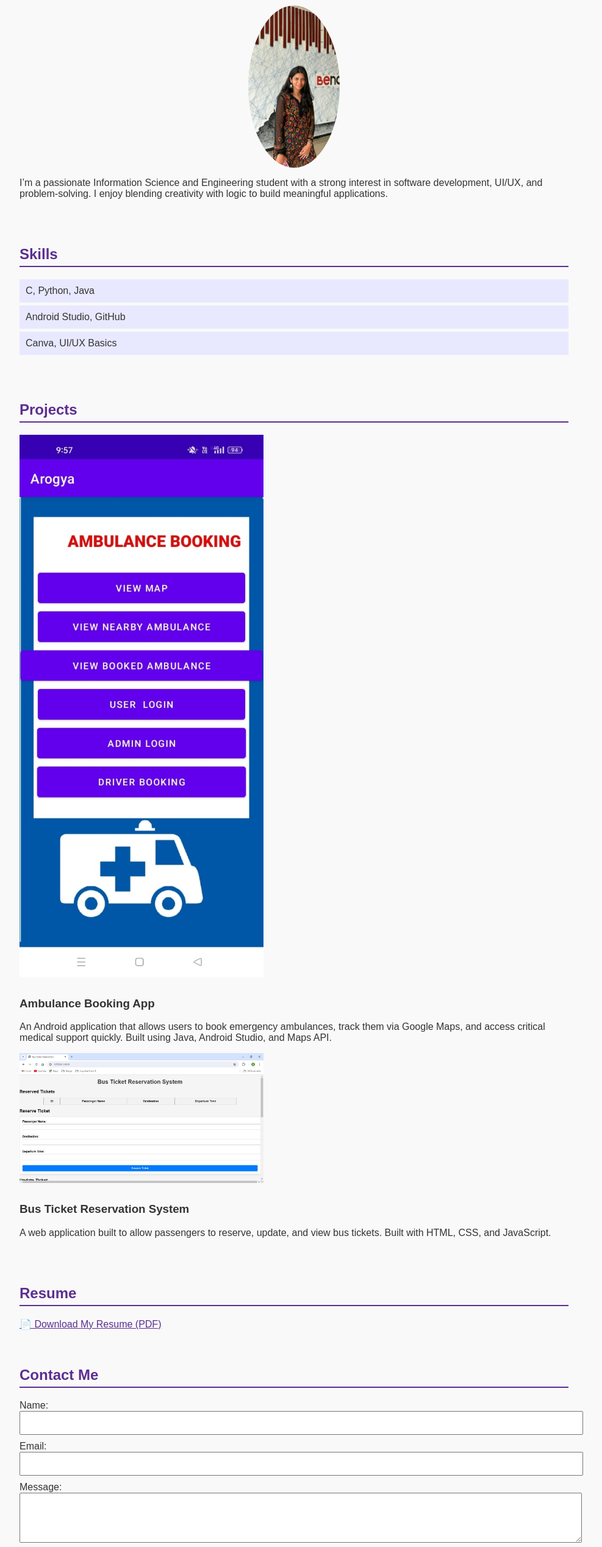
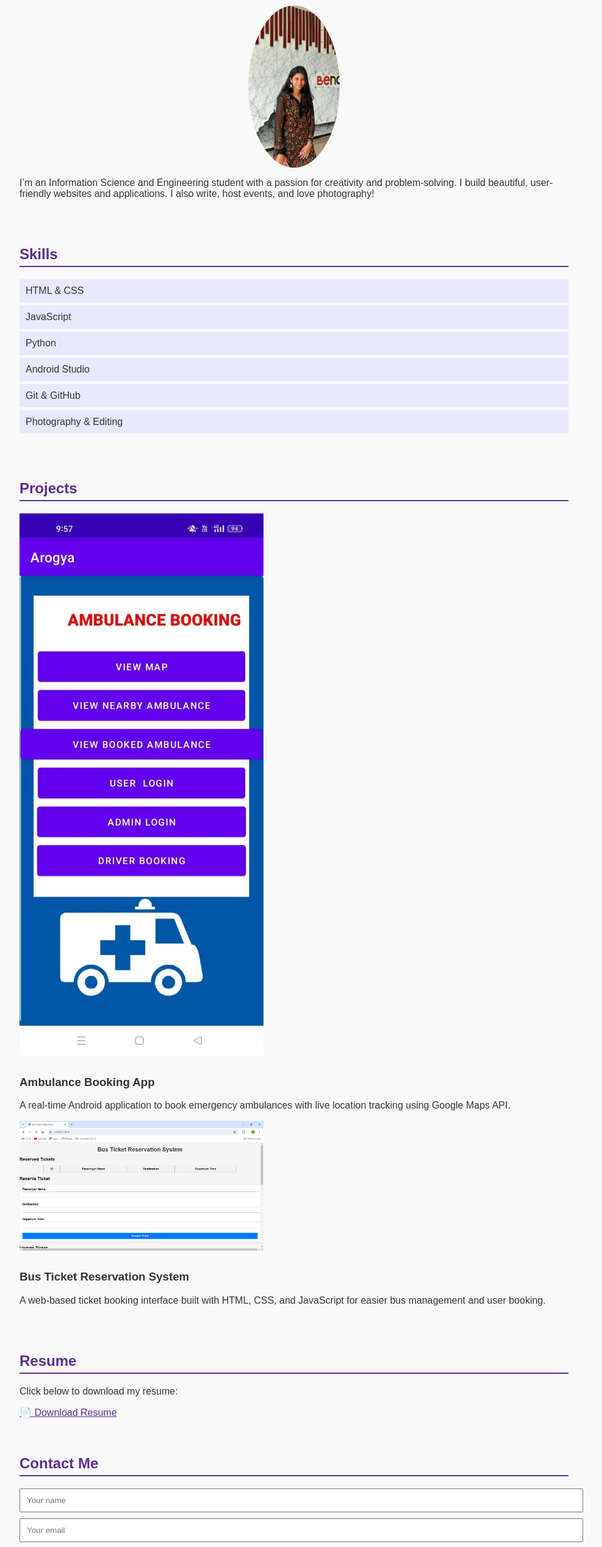
Before and after one commit to manyamahesh/codesoft-my-portfolio, a plain HTML site: page index.html in a window 1280 px wide. Shown: the part 240-2777 px from the top of the page at 61% size, without its empty margins (158-1145 px from the left). Drawn offline with Linux system fonts and the light colour scheme.

Commit message:
Update index.html

```diff
--- a/index.html
+++ b/index.html
@@ -1,4 +1,3 @@
-
 <!DOCTYPE html>
 <html lang="en">
 <head>
@@ -6,76 +5,84 @@
   <meta name="viewport" content="width=device-width, initial-scale=1.0"/>
   <title>Manya Mahesh | Portfolio</title>
   <link rel="stylesheet" href="style.css" />
+  <link href="https://fonts.googleapis.com/css2?family=Poppins:wght@300;600&display=swap" rel="stylesheet">
 </head>
 <body>
 
 <header>
+  <div class="container">
     <h1>Manya Mahesh</h1>
-    <p>Creative Developer | Tech Enthusiast | Lifelong Learner</p>
+    <p>Creative Developer | Tech Enthusiast | Writer | Event Host</p>
+  </div>
 </header>
 
-<section id="about">
+<section id="about" class="card">
   <h2>About Me</h2>
-    <img src="profile.jpg" alt="Manya Mahesh">
-    <p>I’m a passionate Information Science and Engineering student with a strong interest in software development, UI/UX, and problem-solving. I enjoy blending creativity with logic to build meaningful applications.</p>
+  <img src="profile.jpg" alt="Manya Mahesh" class="profile-pic"/>
+  <p>I’m an Information Science and Engineering student with a passion for creativity and problem-solving. I build beautiful, user-friendly websites and applications. I also write, host events, and love photography!</p>
 </section>
 
-<section id="skills">
+<section id="skills" class="card">
   <h2>Skills</h2>
-    <ul>
-        <li>C, Python, Java</li>
-        <li>Android Studio, GitHub</li>
-        <li>Canva, UI/UX Basics</li>
+  <ul class="skills-list">
+    <li>HTML & CSS</li>
+    <li>JavaScript</li>
+    <li>Python</li>
+    <li>Android Studio</li>
+    <li>Git & GitHub</li>
+    <li>Photography & Editing</li>
   </ul>
 </section>
 
-<section id="projects">
+<section id="projects" class="card">
   <h2>Projects</h2>
   <div class="project">
     <img src="project1.jpg.png" alt="Ambulance App">
+    <div>
       <h3>Ambulance Booking App</h3>
-        <p>An Android application that allows users to book emergency ambulances, track them via Google Maps, and access critical medical support quickly. Built using Java, Android Studio, and Maps API.</p>
+      <p>A real-time Android application to book emergency ambulances with live location tracking using Google Maps API.</p>
+    </div>
   </div>
   <div class="project">
     <img src="project2.jpg" alt="Bus Ticket System">
+    <div>
       <h3>Bus Ticket Reservation System</h3>
-        <p>A web application built to allow passengers to reserve, update, and view bus tickets. Built with HTML, CSS, and JavaScript.</p>
+      <p>A web-based ticket booking interface built with HTML, CSS, and JavaScript for easier bus management and user booking.</p>
+    </div>
   </div>
 </section>
 
-<section id="resume">
+<section id="resume" class="card">
   <h2>Resume</h2>
-    <a href="resume.pdf" download>📄 Download My Resume (PDF)</a>
+  <p>Click below to download my resume:</p>
+  <a class="button" href="resume.pdf" download>📄 Download Resume</a>
 </section>
 
-<section id="contact">
+<section id="contact" class="card">
   <h2>Contact Me</h2>
   <form>
-        <label for="name">Name:</label><br>
-        <input type="text" id="name" name="name" required><br>
-        <label for="email">Email:</label><br>
-        <input type="email" id="email" name="email" required><br>
-        <label for="message">Message:</label><br>
-        <textarea id="message" name="message" rows="4" required></textarea><br>
-        <button type="submit">Send</button>
+    <input type="text" name="name" placeholder="Your name" required>
+    <input type="email" name="email" placeholder="Your email" required>
+    <textarea name="message" rows="4" placeholder="Your message..." required></textarea>
+    <button type="submit">Send Message</button>
   </form>
-    <p>Email: manyamahesh1504@gmail.com<br>Phone: 7259318120</p>
+  <p class="contact-info">📧 manyamahesh1504@gmail.com | 📱 7259318120</p>
 </section>
 
-<section id="blog">
+<section id="blog" class="card">
   <h2>My Blog</h2>
   <article>
     <h3>How I Built My First Android App</h3>
-        <p>From layout design to map integration — my journey creating the ambulance booking app using Android Studio.</p>
+    <p>A peek into building a real-time ambulance booking system using Java and Android Studio.</p>
   </article>
   <article>
-        <h3>Why Tech and Creativity Go Hand in Hand</h3>
-        <p>Sharing how my love for writing and design blends into programming to build better user experiences.</p>
+    <h3>Creativity Meets Code</h3>
+    <p>Exploring how design, writing, and code all come together in my projects.</p>
   </article>
 </section>
 
 <footer>
-    <p>&copy; 2025 Manya Mahesh. All rights reserved.</p>
+  <p>&copy; 2025 Manya Mahesh | All Rights Reserved</p>
 </footer>
 
 </body>
```
Lines whose indentation alone changed are shown as unchanged.
